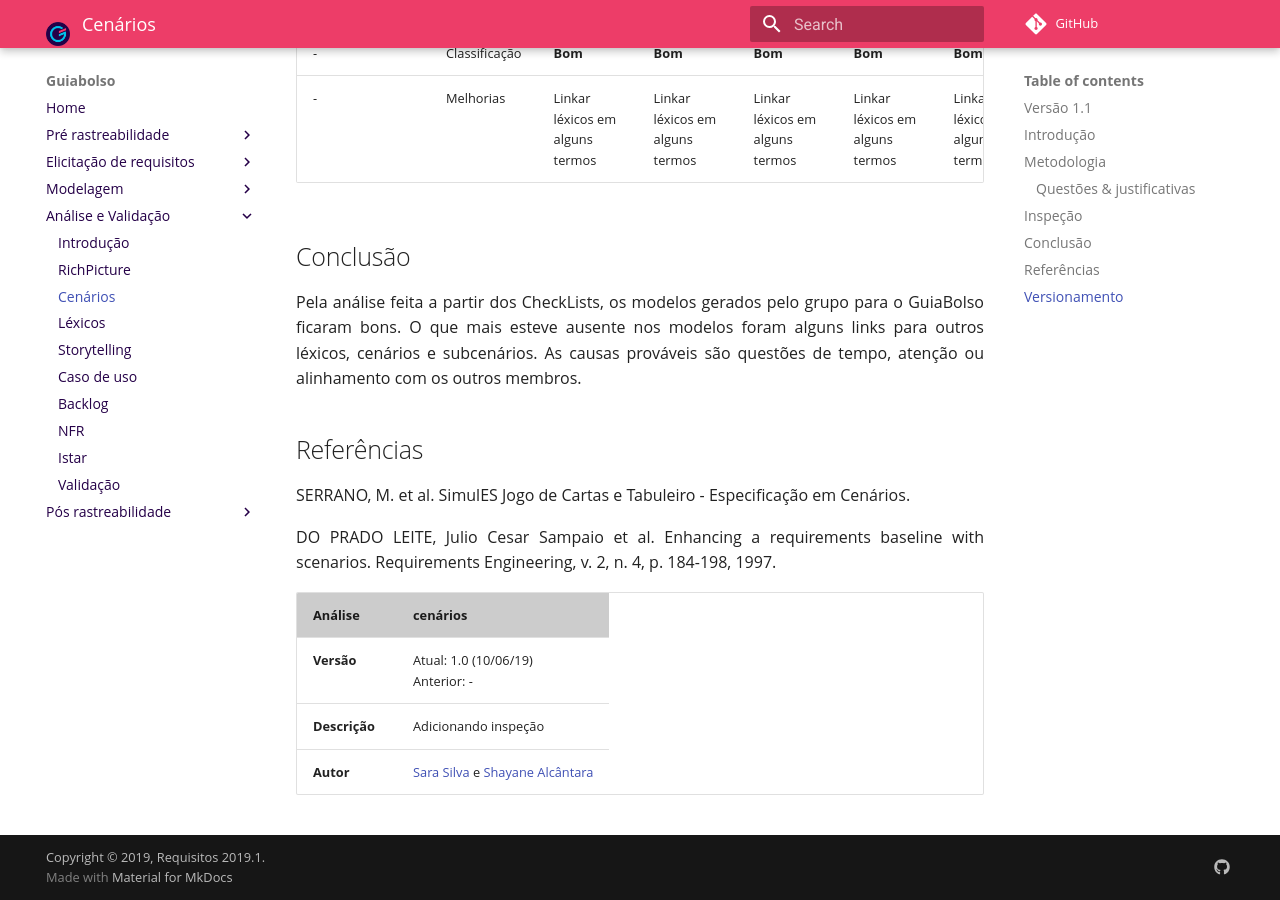
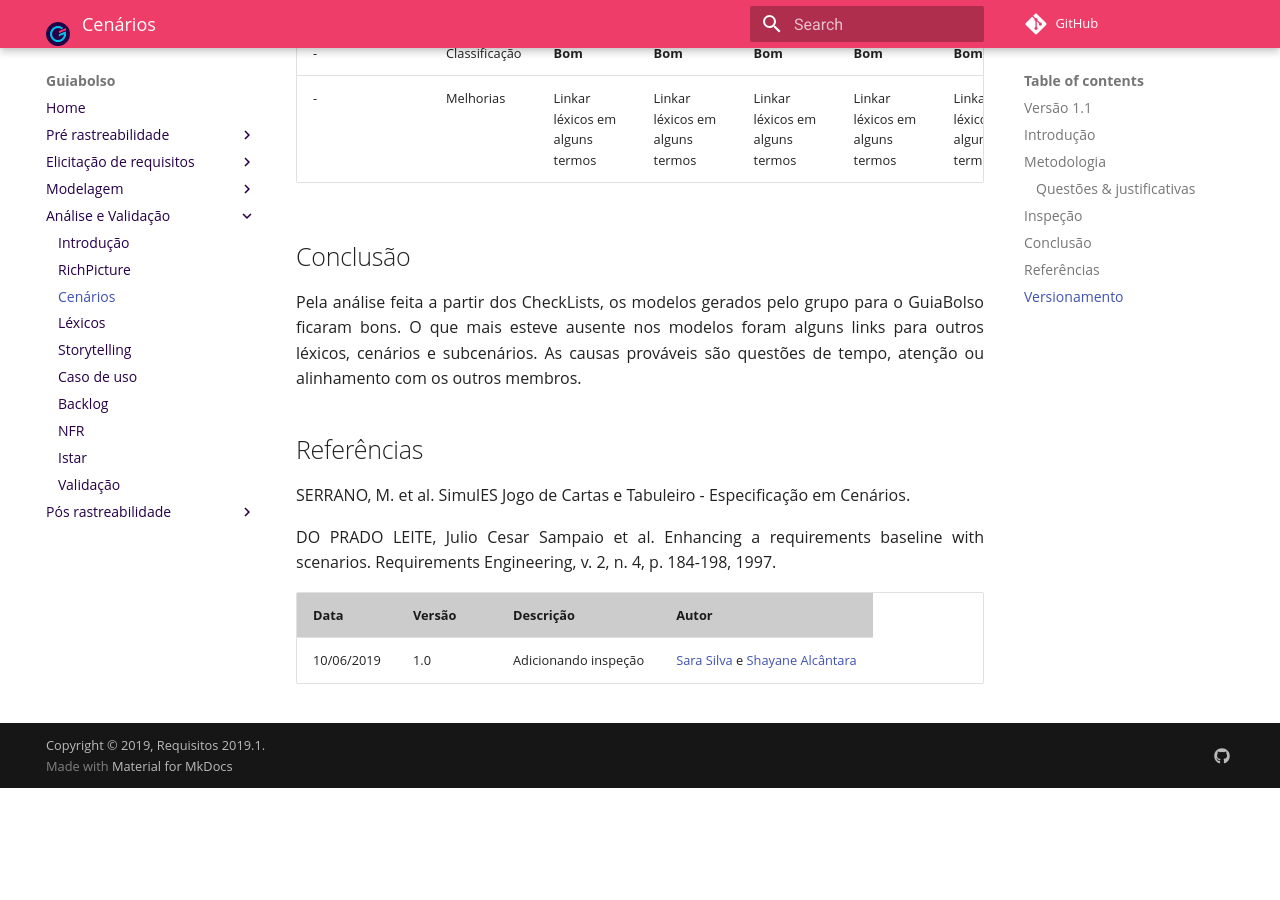
Before and after one commit to fga-disciplinas/2019.1-Guia-Bolso, an MkDocs documentation site: the page built from docs/analise/analise_cenarios.md, in a window 1280 px wide and 900 px high, scrolled down 5505 px. Built offline with MkDocs 1.6.1 and Material for MkDocs 9.7.7, drawn with Linux system fonts in a browser that asks for light colours; emoji names are drawn with the system emoji font; comment, search, counter and statistics services are not loaded; old or Windows-style settings are respelled for this version of MkDocs; after the commit the page ends 6293 px from its top, so only the background shows below that.

Commit message:
Adicionando versionamento e corrigindo os que estão fora do padrão

```diff
--- a/docs/analise/analise_cenarios.md
+++ b/docs/analise/analise_cenarios.md
@@ -107,8 +107,7 @@ SERRANO, M. et al. SimulES Jogo de Cartas e Tabuleiro - Especificação em Cená
 
 DO PRADO LEITE, Julio Cesar Sampaio et al. Enhancing a requirements baseline with scenarios. Requirements Engineering, v. 2, n. 4, p. 184-198, 1997.
 
-|Análise| cenários|
-|--|--|
-| **Versão**| Atual: 1.0 (10/06/19) <br> Anterior: - |
-| **Descrição** | Adicionando inspeção |
-|**Autor**| [Sara Silva](https://github.com/silvasara) e [Shayane Alcântara](https://github.com/shayanealcantara) |
+
+| Data | Versão | Descrição | Autor |
+|--|--|--|--|
+| 10/06/2019 | 1.0 | Adicionando inspeção |  [Sara Silva](https://github.com/silvasara) e [Shayane Alcântara](https://github.com/shayanealcantara)|
```
Also changed, not shown: docs/analise/analise_casos_de_uso.md (+6 -0 lines), docs/analise/analise_storytelling.md (+6 -0 lines), docs/elicitacao-de-requisitos/storytelling.md (+0 -4 lines).
